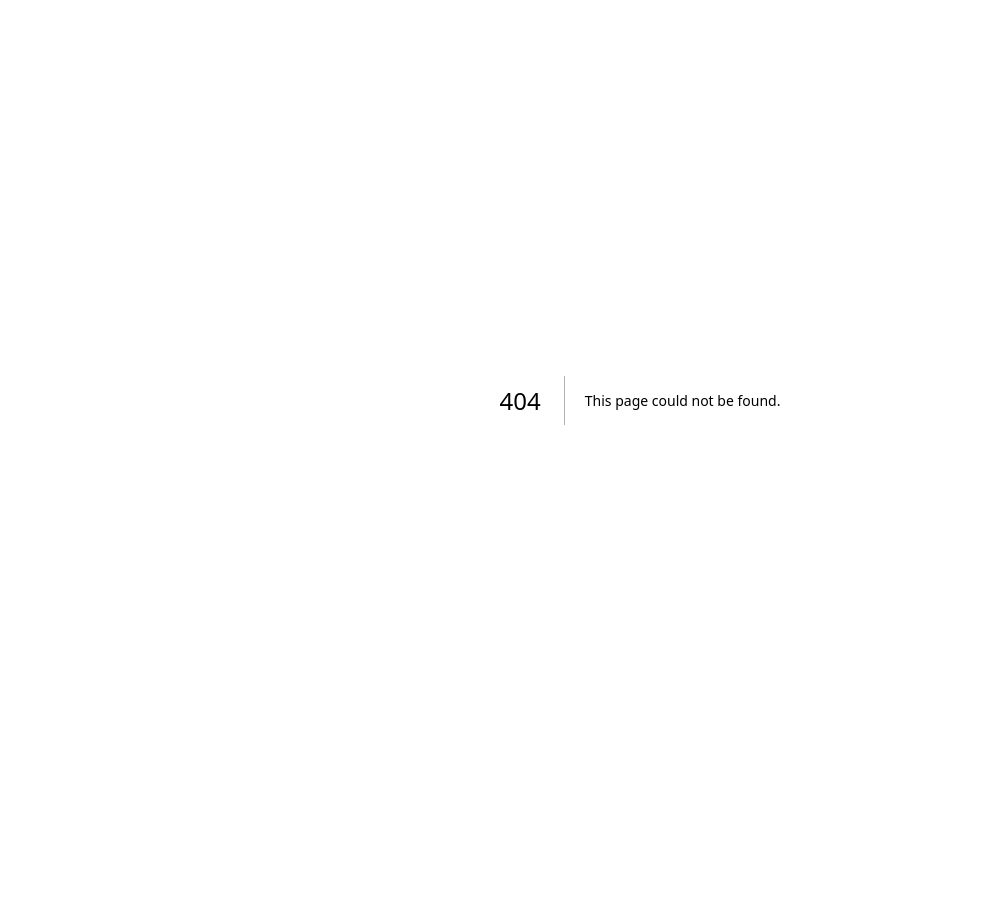
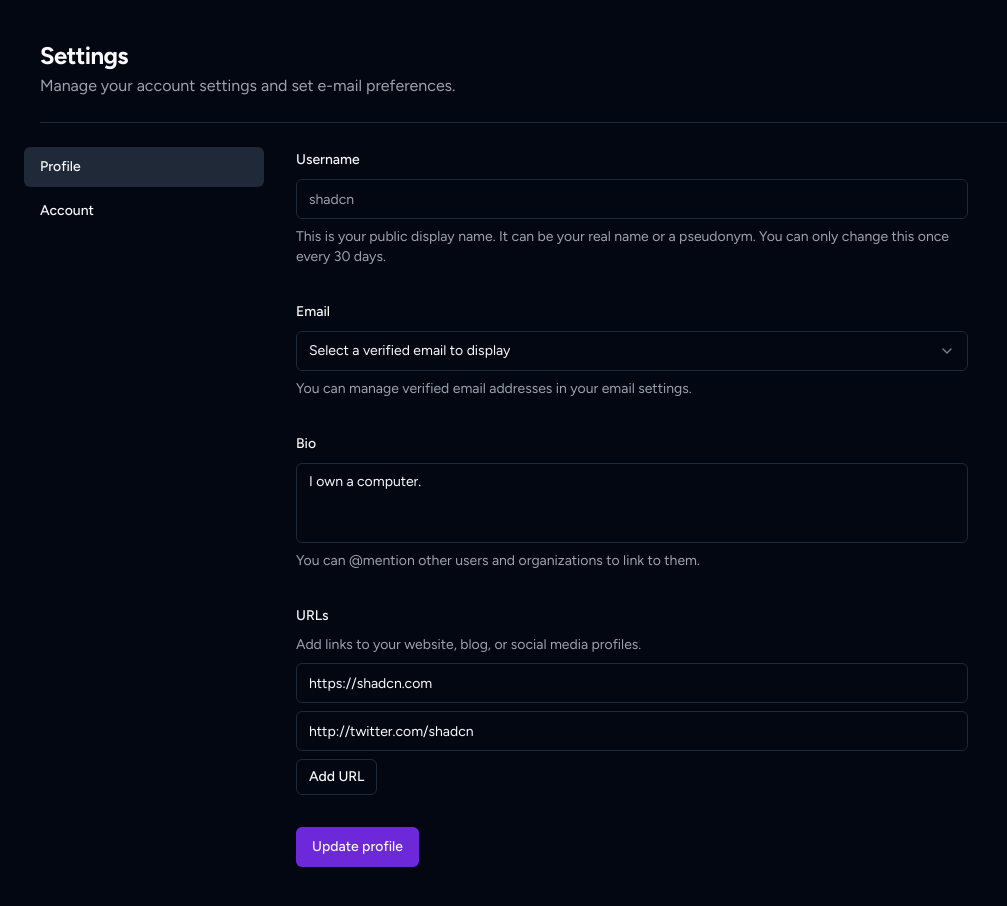
Before and after one commit to dhendisyafaa/radsnaps_web_client, a Next.js app: page /settings in a window 1280 px wide. Before the commit this address had no page. Shown: the top 906 px of the page, without its empty margins (0-1007 px from the left). Before the commit the page ends 800 px from the top, so only its background shows below. Built offline with nearby package versions, Linux system fonts and the light colour scheme.

Commit message:
feat: add settings page

```diff
--- a/src/app/gallery/layout.tsx
+++ b/src/app/gallery/layout.tsx
@@ -4,7 +4,7 @@ import NavbarComponent from "@/components/homepage/NavbarComponent";
 export default function GalleryLayout({ children }) {
   return (
     <NavbarComponent>
-      <div className="container mt-24 border">{children}</div>
+      <div className="container mt-24">{children}</div>
       {/* {drawer} */}
     </NavbarComponent>
     // <>
--- a/src/app/gallery/[...filter]/page.tsx
+++ b/src/app/gallery/page.tsx
@@ -1,8 +1,7 @@
 "use client";
 
+import SeachBarComponent from "@/components/form/SeachBarComponent";
 import GalleryGridView from "@/components/gallery/GalleryGridView";
-import { Button } from "@/components/ui/button";
-import { Input } from "@/components/ui/input";
 import { ScrollArea, ScrollBar } from "@/components/ui/scroll-area";
 import {
   Select,
@@ -12,44 +11,53 @@ import {
   SelectValue,
 } from "@/components/ui/select";
 import { cn } from "@/lib/utils";
-import { Clock4, Flame, Globe, Search, Sparkles } from "lucide-react";
-import Link from "next/link";
-import { usePathname, useRouter } from "next/navigation";
-import { useEffect, useState } from "react";
-import { useAllImage } from "../../api/resolver/imageResolver";
+import { Flame, Sparkles } from "lucide-react";
+import { usePathname, useRouter, useSearchParams } from "next/navigation";
+import { useState } from "react";
+import { useAllImage } from "../api/resolver/imageResolver";
 
 export default function GalleryPage() {
   const pathname = usePathname();
-  const filterName = pathname.split("/");
-  const filterValue = filterName[2];
+  const params = useSearchParams();
+  const filterValue = params.get("filter");
   const [selectedFilter, setSelectedFilter] = useState(filterValue);
-  const { data: images, isLoading, isSuccess } = useAllImage(selectedFilter);
+  const {
+    data: images,
+    isLoading,
+    isError,
+    error,
+  } = useAllImage({
+    filter: selectedFilter,
+  });
   const { push } = useRouter();
 
+  const currUrl = `${pathname}?${params}`;
+
   if (isLoading) return <p>load...</p>;
+  if (isError) return <p>error: {error}</p>;
 
   const image = images.data.data;
 
   const handleValueChange = (value) => {
     setSelectedFilter(value);
-    push(`/gallery/${value}`);
+    push(`/gallery?filter=${value}`);
   };
 
   const FILTERS = [
     {
       label: "Trending",
       icon: <Flame />,
-      href: "/gallery/trending",
+      href: "/gallery?filter=trending",
     },
     {
       label: "Newest",
       icon: <Sparkles />,
-      href: "/gallery/newest",
+      href: "/gallery?filter=newest",
     },
     {
       label: "Oldest",
       icon: <Sparkles />,
-      href: "/gallery/oldest",
+      href: "/gallery?filter=oldest",
     },
   ];
 
@@ -59,19 +67,18 @@ export default function GalleryPage() {
         <ScrollArea className="max-w-[600px] lg:max-w-none hidden md:block">
           <div className="flex items-center">
             {FILTERS.map((filter, index) => (
-              <Link
-                href={filter.href}
+              <div
+                onClick={() => handleValueChange(filter.label.toLowerCase())}
                 key={filter.href}
                 className={cn(
-                  "flex h-7 items-center justify-center rounded-full px-4 text-center text-sm transition-colors hover:text-primary",
-                  pathname?.startsWith(filter.href) ||
-                    (index === 0 && pathname === "/")
+                  "flex h-7 items-center justify-center rounded-full px-4 text-center text-sm transition-colors hover:text-primary cursor-pointer",
+                  currUrl === filter.href
                     ? "bg-muted font-medium text-primary"
                     : "text-muted-foreground"
                 )}
               >
                 {filter.label}
-              </Link>
+              </div>
             ))}
           </div>
           <ScrollBar orientation="horizontal" className="invisible" />
@@ -108,15 +115,15 @@ export default function GalleryPage() {
             </SelectContent>
           </Select>
         </div>
-        <div className="flex w-full max-w-72 md:max-w-lg items-center space-x-2">
-          <Input type="text" placeholder="Mountain view" />
-          <Button type="submit">
-            <Search className="w-3 md:w-5" />
-          </Button>
-        </div>
+        <SeachBarComponent />
       </div>
       {image.length != 0 ? (
-        <GalleryGridView image={image} />
+        <GalleryGridView
+          image={image}
+          className={
+            "columns-2 gap-3 lg:gap-5 space-y-5 sm:columns-3 lg:columns-4 xl:columns-5"
+          }
+        />
       ) : (
         <p>Empty state for get all image</p>
       )}
--- /dev/null
+++ b/src/app/settings/layout.tsx
@@ -0,0 +1,55 @@
+import SidebarSetting from "@/components/settings/SidebarSetting";
+import { Separator } from "@/components/ui/separator";
+import React from "react";
+
+export const metadata: Metadata = {
+  title: "Settings",
+  // description: "Advanced form example using react-hook-form and Zod.",
+};
+
+const sidebarNavItems = [
+  {
+    title: "Profile",
+    href: "/settings",
+  },
+  {
+    title: "Account",
+    href: "/settings/account",
+  },
+  // {
+  //   title: "Appearance",
+  //   href: "/settings/appearance",
+  // },
+  // {
+  //   title: "Notifications",
+  //   href: "/settings/notifications",
+  // },
+  // {
+  //   title: "Display",
+  //   href: "/settings/display",
+  // },
+];
+
+interface SettingsLayoutProps {
+  children: React.ReactNode;
+}
+
+export default function SettingLayout({ children }) {
+  return (
+    <div className="space-y-6 p-10 pb-16">
+      <div className="space-y-0.5">
+        <h2 className="text-2xl font-bold tracking-tight">Settings</h2>
+        <p className="text-muted-foreground">
+          Manage your account settings and set e-mail preferences.
+        </p>
+      </div>
+      <Separator className="my-6" />
+      <div className="flex flex-col space-y-8 lg:flex-row lg:space-x-12 lg:space-y-0">
+        <aside className="-mx-4 lg:w-1/5">
+          <SidebarSetting items={sidebarNavItems} />
+        </aside>
+        <div className="flex-1 lg:max-w-2xl">{children}</div>
+      </div>
+    </div>
+  );
+}
--- /dev/null
+++ b/src/app/settings/page.tsx
@@ -0,0 +1,190 @@
+"use client";
+
+import Link from "next/link";
+import { zodResolver } from "@hookform/resolvers/zod";
+import { useFieldArray, useForm } from "react-hook-form";
+import { z } from "zod";
+
+import { cn } from "@/lib/utils";
+import { Button } from "@/components/ui/button";
+import {
+  Form,
+  FormControl,
+  FormDescription,
+  FormField,
+  FormItem,
+  FormLabel,
+  FormMessage,
+} from "@/components/ui/form";
+import { Input } from "@/components/ui/input";
+import {
+  Select,
+  SelectContent,
+  SelectItem,
+  SelectTrigger,
+  SelectValue,
+} from "@/components/ui/select";
+import { Textarea } from "@/components/ui/textarea";
+
+const profileFormSchema = z.object({
+  username: z
+    .string()
+    .min(2, {
+      message: "Username must be at least 2 characters.",
+    })
+    .max(30, {
+      message: "Username must not be longer than 30 characters.",
+    }),
+  email: z
+    .string({
+      required_error: "Please select an email to display.",
+    })
+    .email(),
+  bio: z.string().max(160).min(4),
+  urls: z
+    .array(
+      z.object({
+        value: z.string().url({ message: "Please enter a valid URL." }),
+      })
+    )
+    .optional(),
+});
+
+type ProfileFormValues = z.infer<typeof profileFormSchema>;
+
+// This can come from your database or API.
+const defaultValues: Partial<ProfileFormValues> = {
+  bio: "I own a computer.",
+  urls: [
+    { value: "https://shadcn.com" },
+    { value: "http://twitter.com/shadcn" },
+  ],
+};
+
+export default function ProfileForm() {
+  const form = useForm<ProfileFormValues>({
+    resolver: zodResolver(profileFormSchema),
+    defaultValues,
+    mode: "onChange",
+  });
+
+  const { fields, append } = useFieldArray({
+    name: "urls",
+    control: form.control,
+  });
+
+  function onSubmit(data: ProfileFormValues) {
+    toast({
+      title: "You submitted the following values:",
+      description: (
+        <pre className="mt-2 w-[340px] rounded-md bg-slate-950 p-4">
+          <code className="text-white">{JSON.stringify(data, null, 2)}</code>
+        </pre>
+      ),
+    });
+  }
+
+  return (
+    <Form {...form}>
+      <form onSubmit={form.handleSubmit(onSubmit)} className="space-y-8">
+        <FormField
+          control={form.control}
+          name="username"
+          render={({ field }) => (
+            <FormItem>
+              <FormLabel>Username</FormLabel>
+              <FormControl>
+                <Input placeholder="shadcn" {...field} />
+              </FormControl>
+              <FormDescription>
+                This is your public display name. It can be your real name or a
+                pseudonym. You can only change this once every 30 days.
+              </FormDescription>
+              <FormMessage />
+            </FormItem>
+          )}
+        />
+        <FormField
+          control={form.control}
+          name="email"
+          render={({ field }) => (
+            <FormItem>
+              <FormLabel>Email</FormLabel>
+              <Select onValueChange={field.onChange} defaultValue={field.value}>
+                <FormControl>
+                  <SelectTrigger>
+                    <SelectValue placeholder="Select a verified email to display" />
+                  </SelectTrigger>
+                </FormControl>
+                <SelectContent>
+                  <SelectItem value="m@example.com">m@example.com</SelectItem>
+                  <SelectItem value="m@google.com">m@google.com</SelectItem>
+                  <SelectItem value="m@support.com">m@support.com</SelectItem>
+                </SelectContent>
+              </Select>
+              <FormDescription>
+                You can manage verified email addresses in your{" "}
+                <Link href="/examples/forms">email settings</Link>.
+              </FormDescription>
+              <FormMessage />
+            </FormItem>
+          )}
+        />
+        <FormField
+          control={form.control}
+          name="bio"
+          render={({ field }) => (
+            <FormItem>
+              <FormLabel>Bio</FormLabel>
+              <FormControl>
+                <Textarea
+                  placeholder="Tell us a little bit about yourself"
+                  className="resize-none"
+                  {...field}
+                />
+              </FormControl>
+              <FormDescription>
+                You can <span>@mention</span> other users and organizations to
+                link to them.
+              </FormDescription>
+              <FormMessage />
+            </FormItem>
+          )}
+        />
+        <div>
+          {fields.map((field, index) => (
+            <FormField
+              control={form.control}
+              key={field.id}
+              name={`urls.${index}.value`}
+              render={({ field }) => (
+                <FormItem>
+                  <FormLabel className={cn(index !== 0 && "sr-only")}>
+                    URLs
+                  </FormLabel>
+                  <FormDescription className={cn(index !== 0 && "sr-only")}>
+                    Add links to your website, blog, or social media profiles.
+                  </FormDescription>
+                  <FormControl>
+                    <Input {...field} />
+                  </FormControl>
+                  <FormMessage />
+                </FormItem>
+              )}
+            />
+          ))}
+          <Button
+            type="button"
+            variant="outline"
+            size="sm"
+            className="mt-2"
+            onClick={() => append({ value: "" })}
+          >
+            Add URL
+          </Button>
+        </div>
+        <Button type="submit">Update profile</Button>
+      </form>
+    </Form>
+  );
+}
--- /dev/null
+++ b/src/components/settings/SidebarSetting.tsx
@@ -0,0 +1,40 @@
+"use client";
+
+import { cn } from "@/lib/utils";
+import Link from "next/link";
+import { usePathname } from "next/navigation";
+import { buttonVariants } from "../ui/button";
+
+export default function SidebarSetting({
+  className,
+  items,
+  ...props
+}: SidebarNavProps) {
+  const pathname = usePathname();
+
+  return (
+    <nav
+      className={cn(
+        "flex space-x-2 lg:flex-col lg:space-x-0 lg:space-y-1",
+        className
+      )}
+      {...props}
+    >
+      {items.map((item) => (
+        <Link
+          key={item.href}
+          href={item.href}
+          className={cn(
+            buttonVariants({ variant: "ghost" }),
+            pathname === item.href
+              ? "bg-muted hover:bg-muted"
+              : "hover:bg-transparent hover:underline",
+            "justify-start"
+          )}
+        >
+          {item.title}
+        </Link>
+      ))}
+    </nav>
+  );
+}
```
